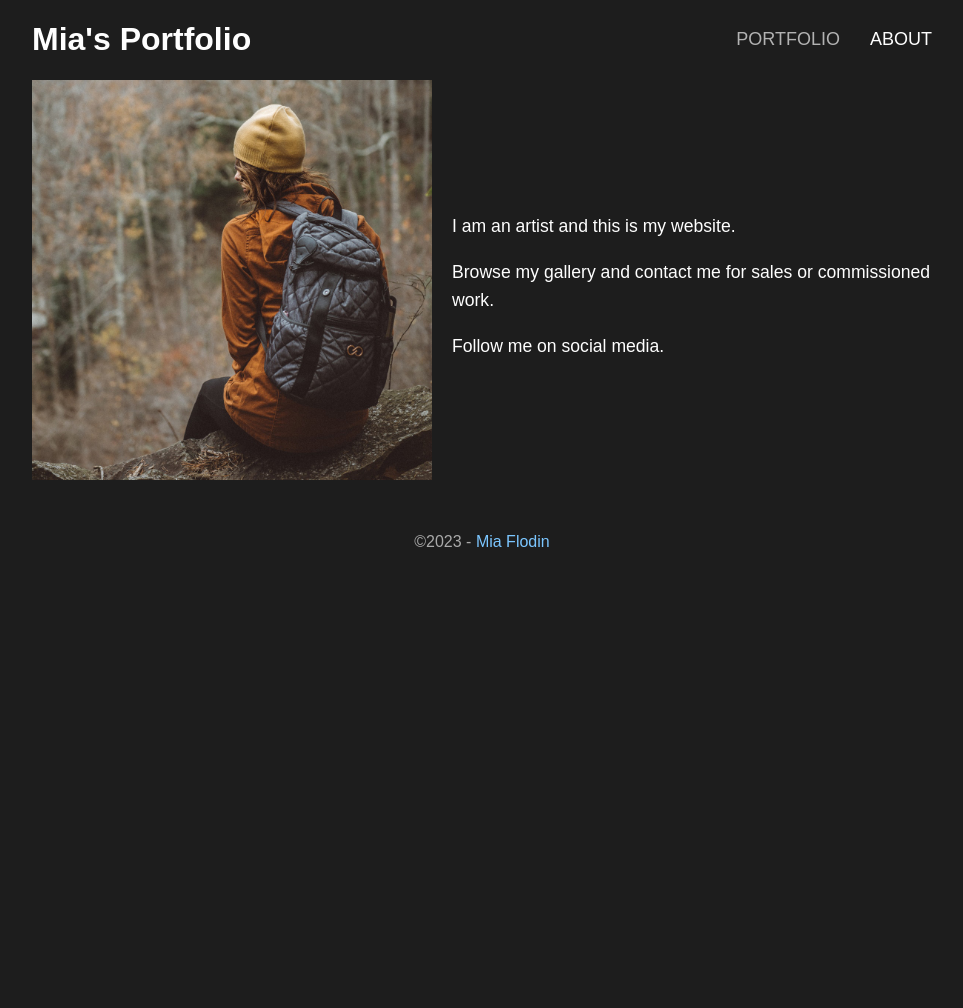
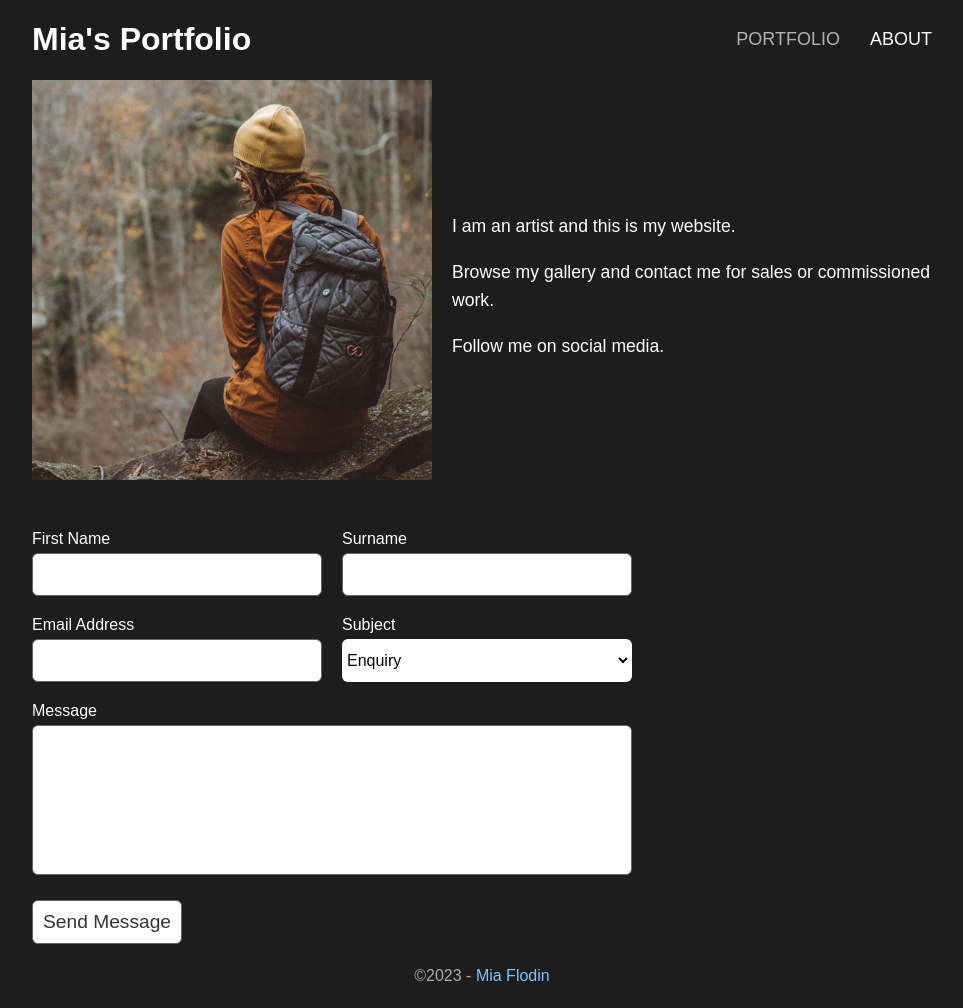
Before and after one commit to FamilyFlodin/mia.flodin.net, a Jekyll site: the page built from about.html, in a window 1280 px wide. Shown: the whole page, without its empty margins (158-1121 px from the left). Built offline with Jekyll 4.4.1, drawn with Linux system fonts in a browser that asks for light colours; some web fonts are replaced; before the commit the page ends 900 px from its top, so only the background shows below that.

Commit message:
Update about.html

```diff
--- a/about.html
+++ b/about.html
@@ -13,3 +13,40 @@ title: About
 		<img src="{{ site.baseurl }}/images/me.jpg" alt="Profile" height="400" width="400" />
 	</div>
 </div>
+<form method="post" action="{{ site.baseurl }}/contact-success/">
+	<input type="hidden" name="_to" value="{{ site.data.email }}" />
+	<input type="text" name="_gotcha" style="display: none;">
+
+	<div class="contain">
+		<div class="split">
+			<label for="first-name">First Name</label>
+			<input type="text" name="first-name" id="first-name" />
+		</div>
+		<div class="split">
+			<label for="surname">Surname</label>
+			<input type="text" name="surname" id="surname" />
+		</div>
+	</div>
+
+	<div class="contain">
+		<div class="split">
+			<label for="email">Email Address</label>
+			<input type="email" name="email" id="email" required />
+		</div>
+
+		<div class="split">
+			<label for="subject">Subject</label>
+			<select id="subject" name="subject">
+				<option value="enquiry">Enquiry</option>
+				<option value="suggestion">Suggestion</option>
+				<option value="press">Press</option>
+				<option value="other">Other</option>
+			</select>
+		</div>
+	</div>
+
+	<label for="message">Message</label>
+	<textarea name="message" id="message"></textarea>
+
+	<input type="submit" value="Send Message" />
+</form>
```
